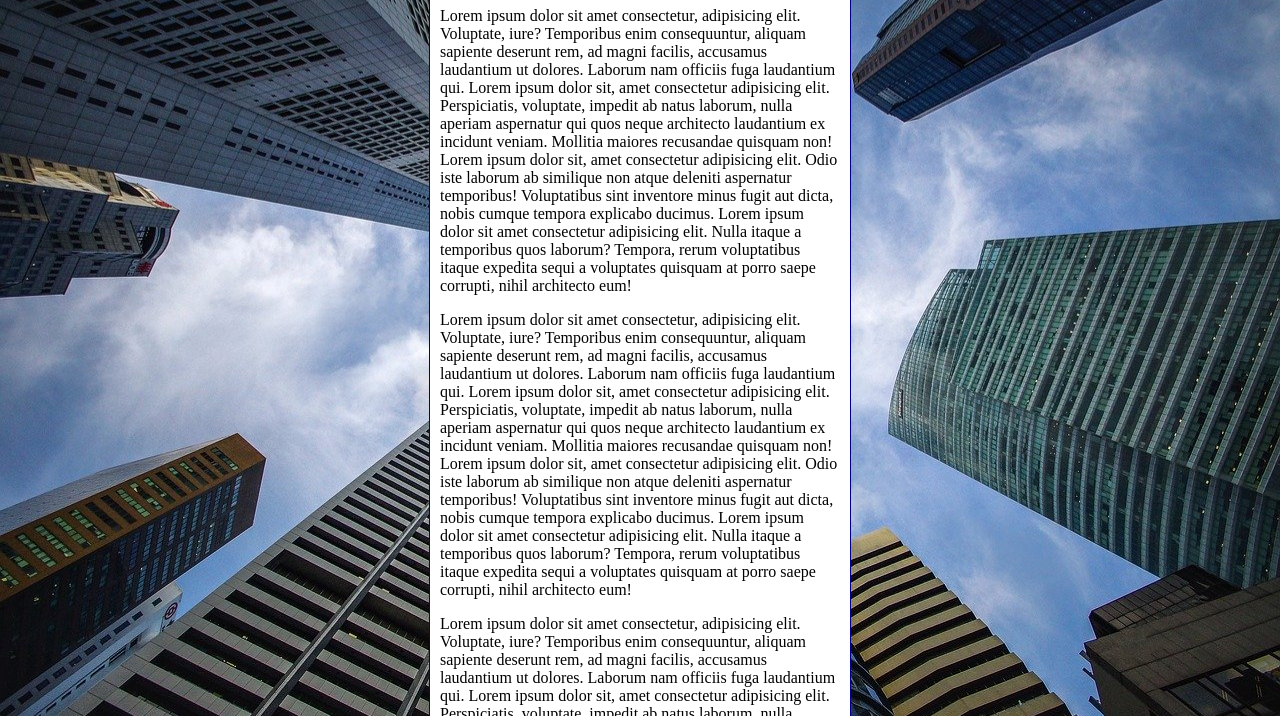
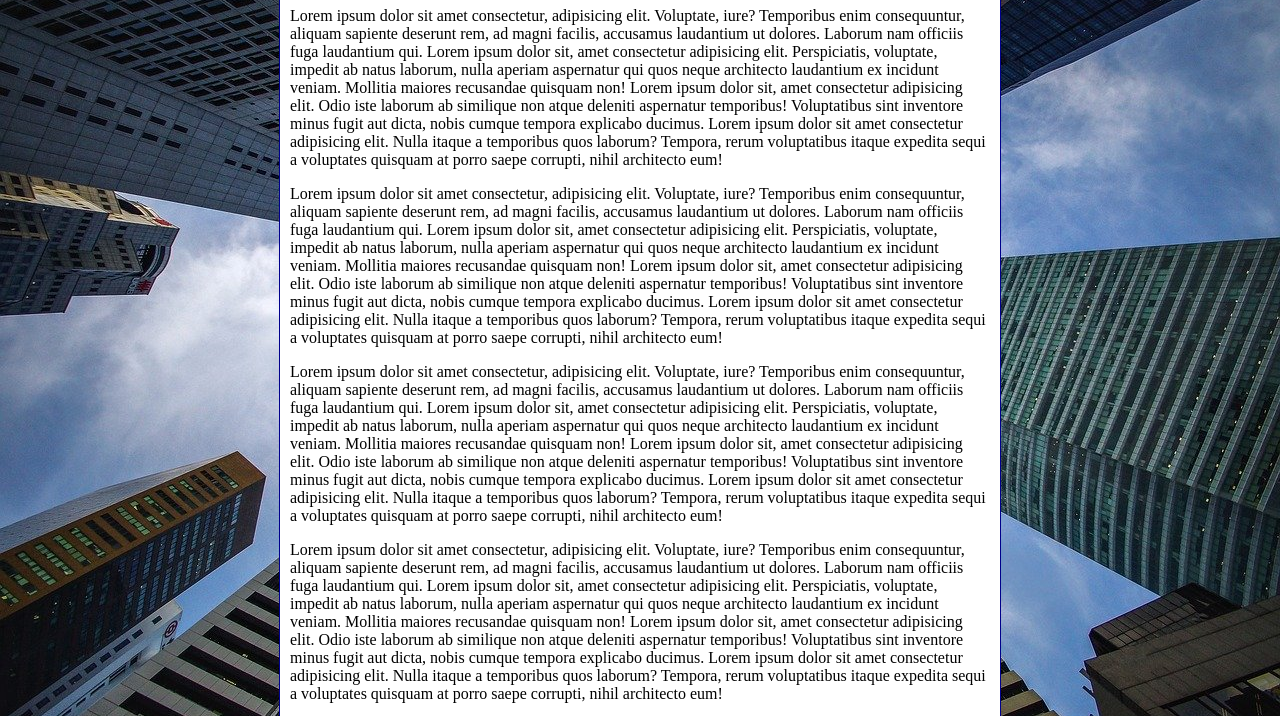
Before and after one commit to ThaylonNoronha/Curso1, a plain HTML site: page 1exercicios/ex022 - imagens de fundo/fundo006.html in a window 1280 px wide. Shown: the part 92-808 px from the top of the page. Drawn offline with Linux system fonts and the light colour scheme.

Commit message:
Update fundo006.html

```diff
--- a/1exercicios/ex022 - imagens de fundo/fundo006.html
+++ b/1exercicios/ex022 - imagens de fundo/fundo006.html
@@ -7,15 +7,27 @@
     <style>
         body {
             height: 100vh;
+
+            /*
             background-color: black;
             background-image: url(imagens/wallpaper002.jpg);
             background-position: center center;
             background-repeat: no-repeat;
             background-size: cover;
+            background-attachment: fixed;
+            */
+
+            /*
+                shorthands - background > color > imagem > position > repeat > attachment
+            */
+
+            background: black url('imagens/wallpaper002.jpg') center center no-repeat fixed;
+
+            background-size: cover;
         }
         main {
             background-color: white;
-            width: 400px;
+            max-width: 700px;
             padding: 10px;
             margin: auto;
             border: 1px solid darkblue;
```
